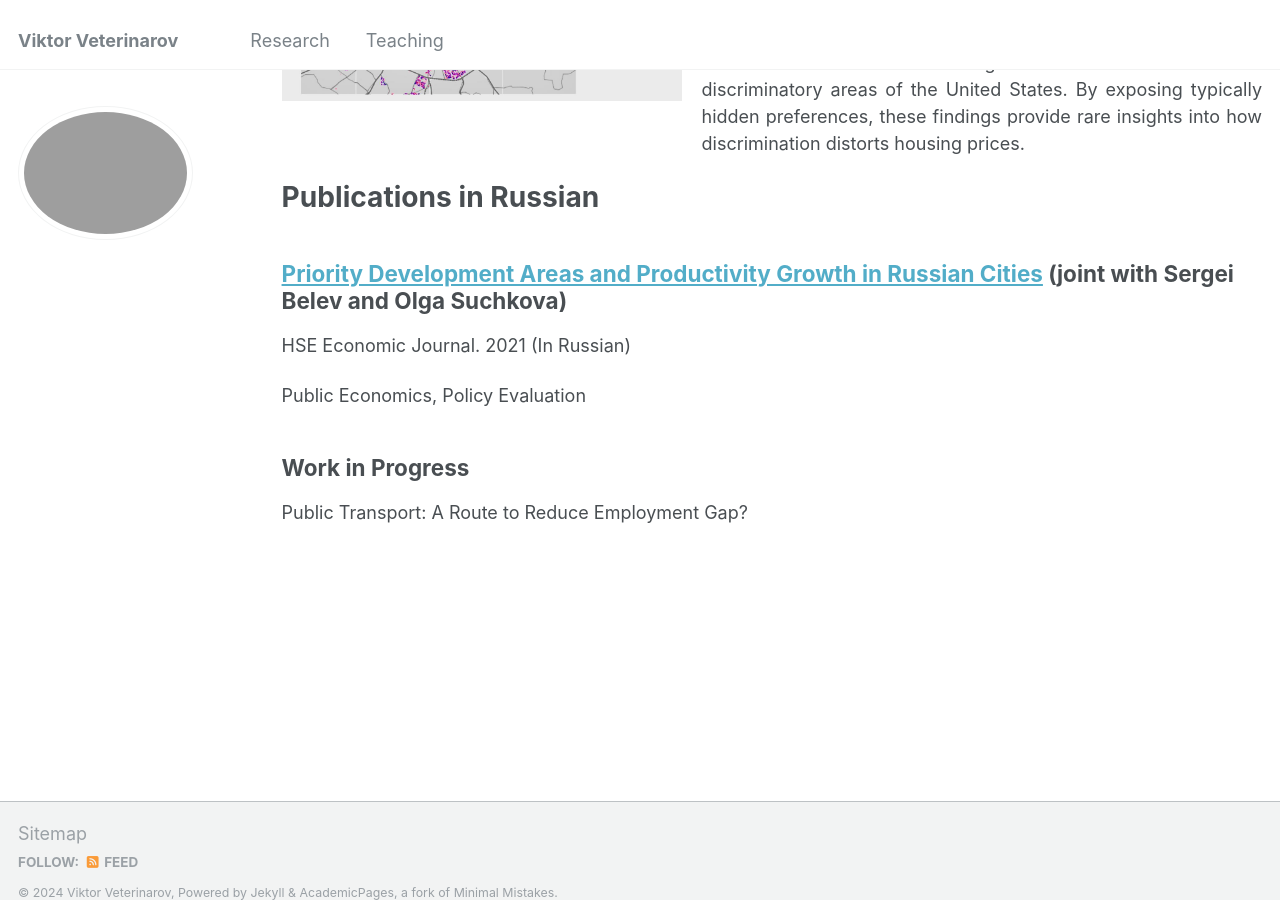
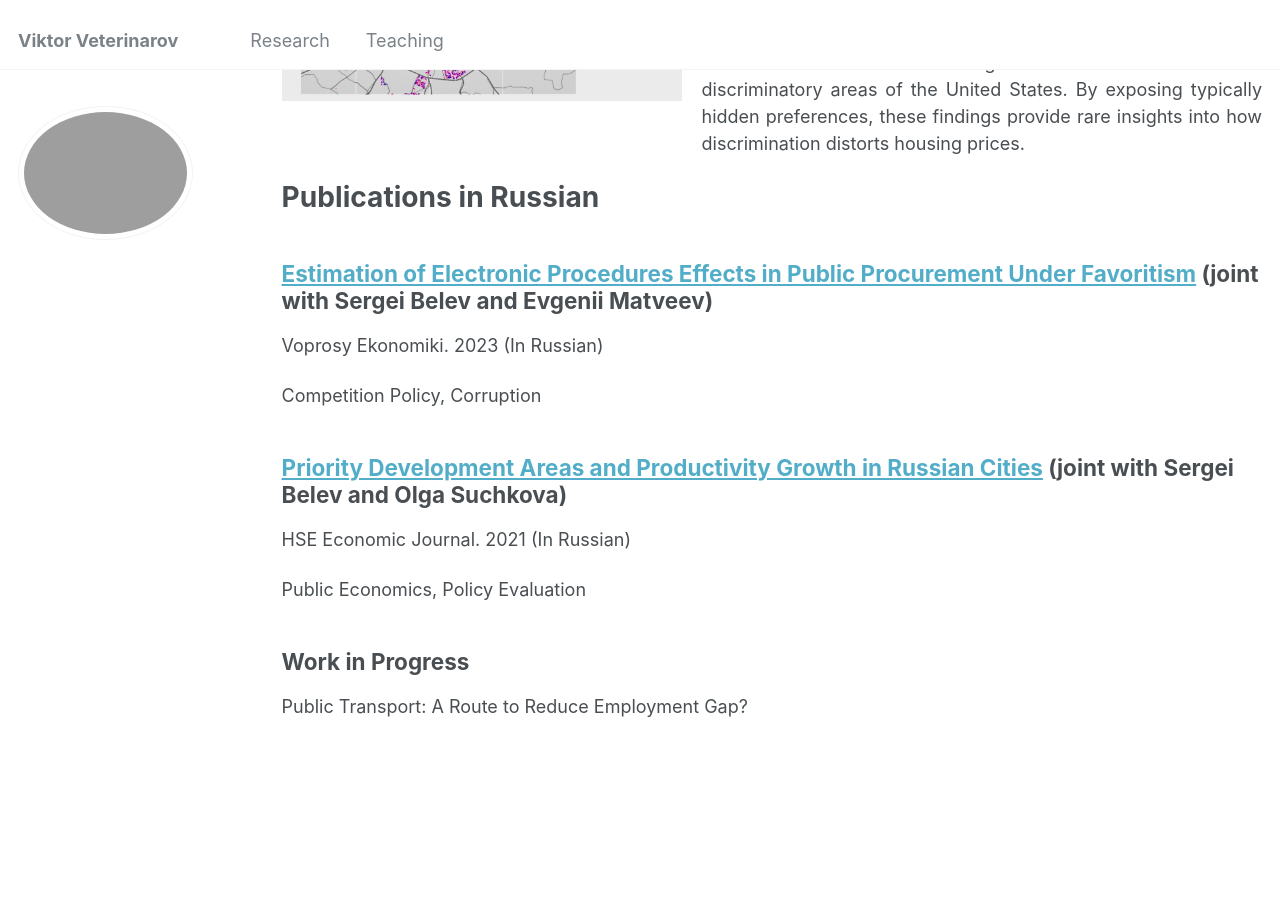
Before and after one commit to viktorveterinarov/viktorveterinarov.github.io, a Jekyll site: the page built from _pages/publications.md, in a window 1280 px wide and 900 px high, scrolled down 429 px. Built offline with Jekyll 4.4.1, drawn with Linux system fonts in a browser that asks for light colours.

Commit message:
Update publications.md

```diff
--- a/_pages/publications.md
+++ b/_pages/publications.md
@@ -21,6 +21,14 @@ Publications in Russian
 =====
 
 
+<a href="https://doi.org/10.32609/0042-8736-2023-9-47-64" target="_blank">Estimation of Electronic Procedures Effects in Public Procurement Under Favoritism</a> (joint with Sergei Belev and Evgenii Matveev)
+-----
+<div style="margin: 0;">
+ <p>Voprosy Ekonomiki. 2023 (In Russian)</p>
+ <p>Competition Policy, Corruption</p>
+</div>
+
+
 <a href="https://ej.hse.ru/en/2021-25-1/450433202.html" target="_blank">Priority Development Areas and Productivity Growth in Russian Cities</a> (joint with Sergei Belev and Olga Suchkova)
 -----
 <div style="margin: 0;">
```
